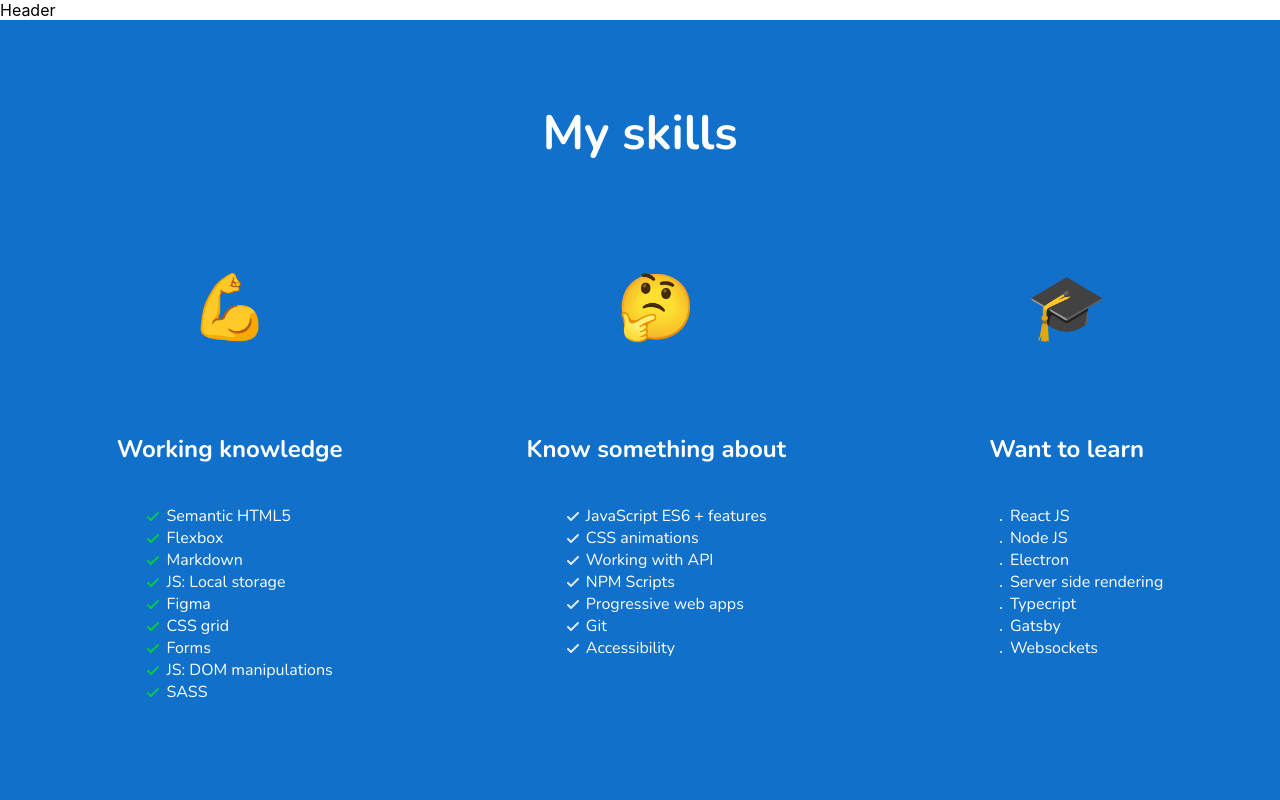
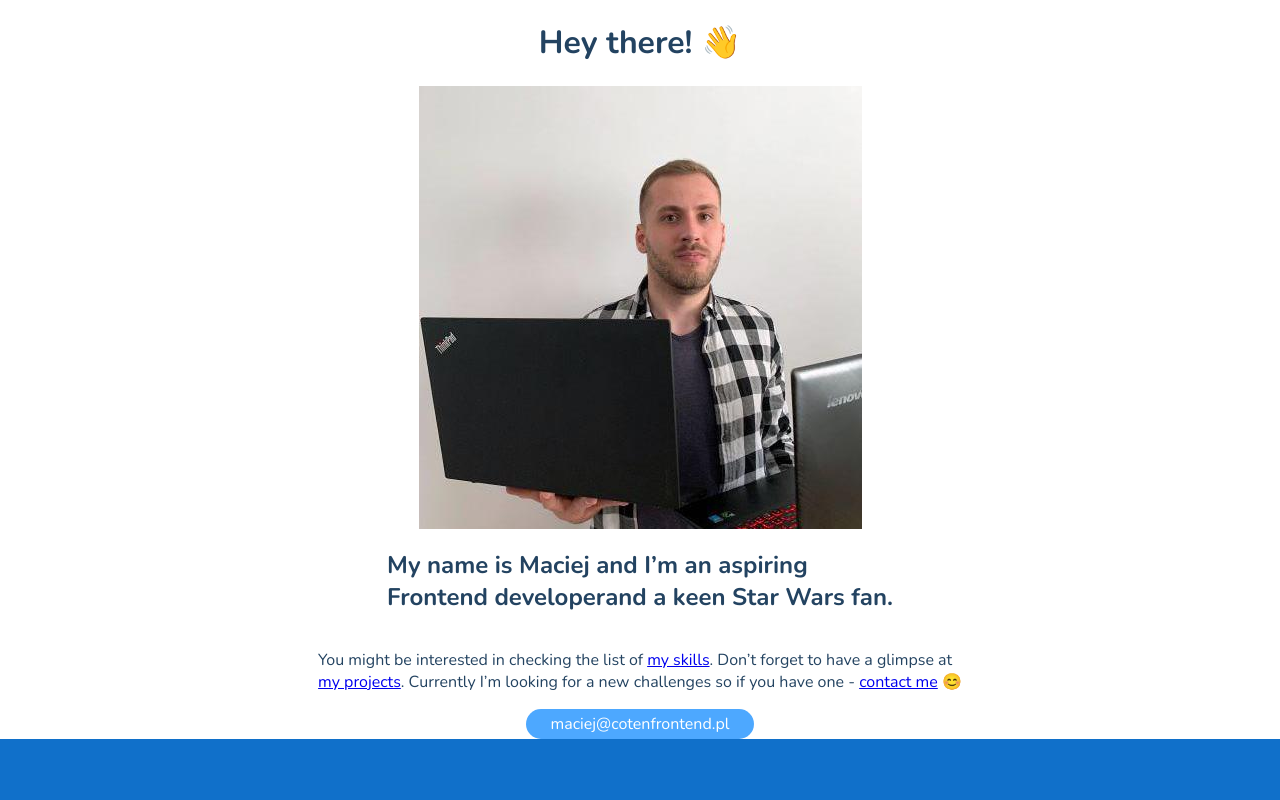
Before and after one commit to tomaszjader/homepage, a React (Create React App) app: page / in a window 1280 px wide. Shown: the top 800 px of the page. Built offline with nearby package versions, Linux system fonts and the light colour scheme.

Commit message:
init header section

```diff
--- /dev/null
+++ b/src/Header.css
@@ -0,0 +1,20 @@
+.Header {
+    font-family: 'Nunito';
+    color: #234361;
+    display: flex;
+    flex-direction: column;
+    align-items: center;
+    justify-content: center;
+}
+.Sent-button {
+    background: #4DA8FF;
+    border-radius: 64px;
+    color: #FFFFFF;
+    padding-top: 4px;
+    padding-bottom: 4px;
+    padding-left: 24px;
+    padding-right: 24px;
+    display: flex;
+    align-items: center;
+    justify-content: center;
+}
--- a/src/Header.js
+++ b/src/Header.js
@@ -1,8 +1,16 @@
 import React from 'react';
+import './Header.css'
+import tomaszjader from './tomaszjader.jpg'
 const Header = () => {
-    return ( <div>
-        Header
-    </div> );
+    return (
+        <div className='Header'>
+            <h1>Hey there! 👋</h1>
+            <img src={tomaszjader}></img>
+            <h2>My name is Maciej and I’m an aspiring<br /><strong> Frontend developer</strong>and a keen Star Wars fan. </h2>
+            <p>You might be interested in checking the list of <a href="#">my skills</a>. Don’t forget to  have a glimpse at<br/><a href="#">my projects</a>. Currently I’m looking for a new challenges so if you have one - <a href="#">contact me</a> 😊</p>
+            <div className='Sent-button'>maciej@cotenfrontend.pl</div>
+        </div>
+    );
 }
 
 export default Header;
```
Also changed, not shown: src/tomaszjader.jpg (added).
